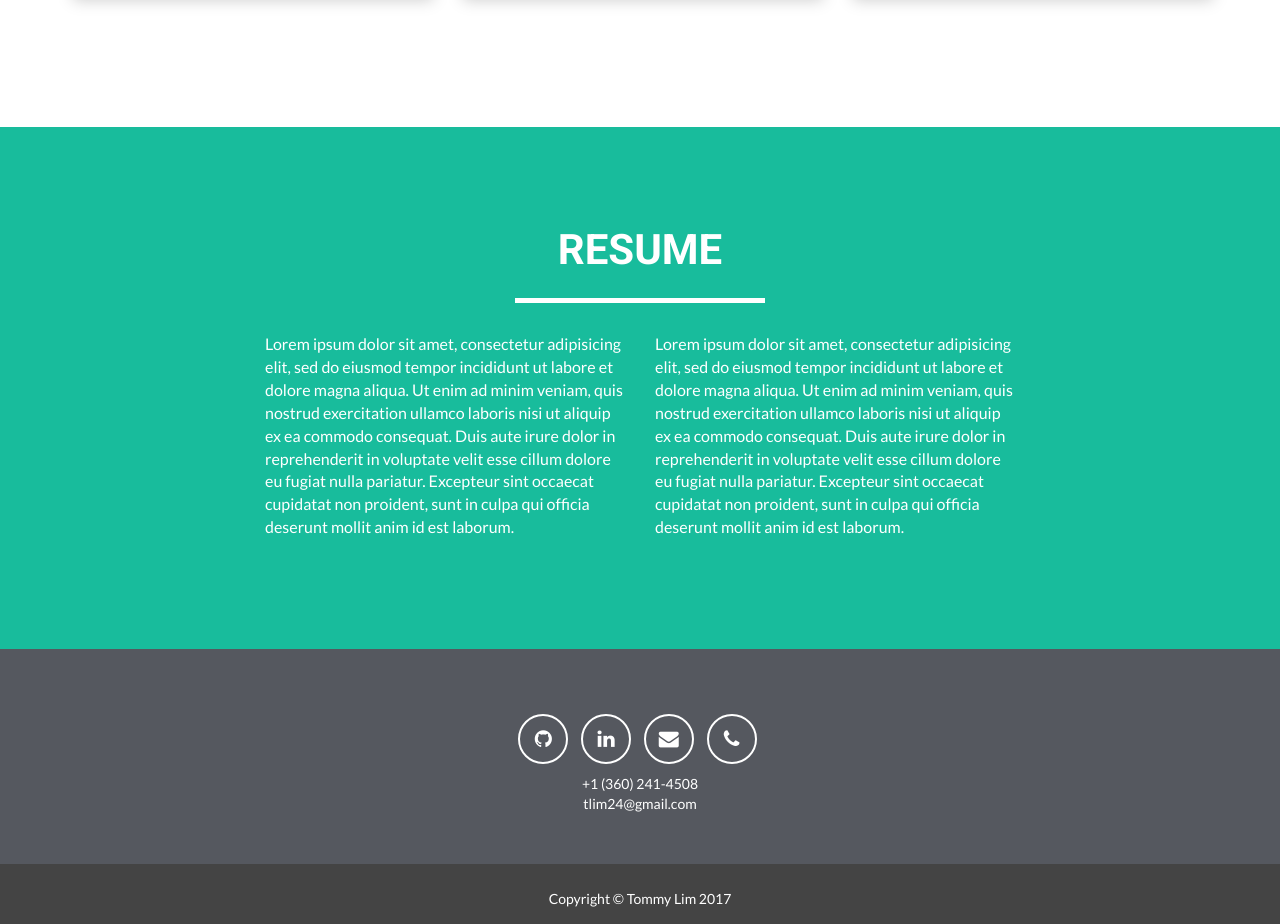
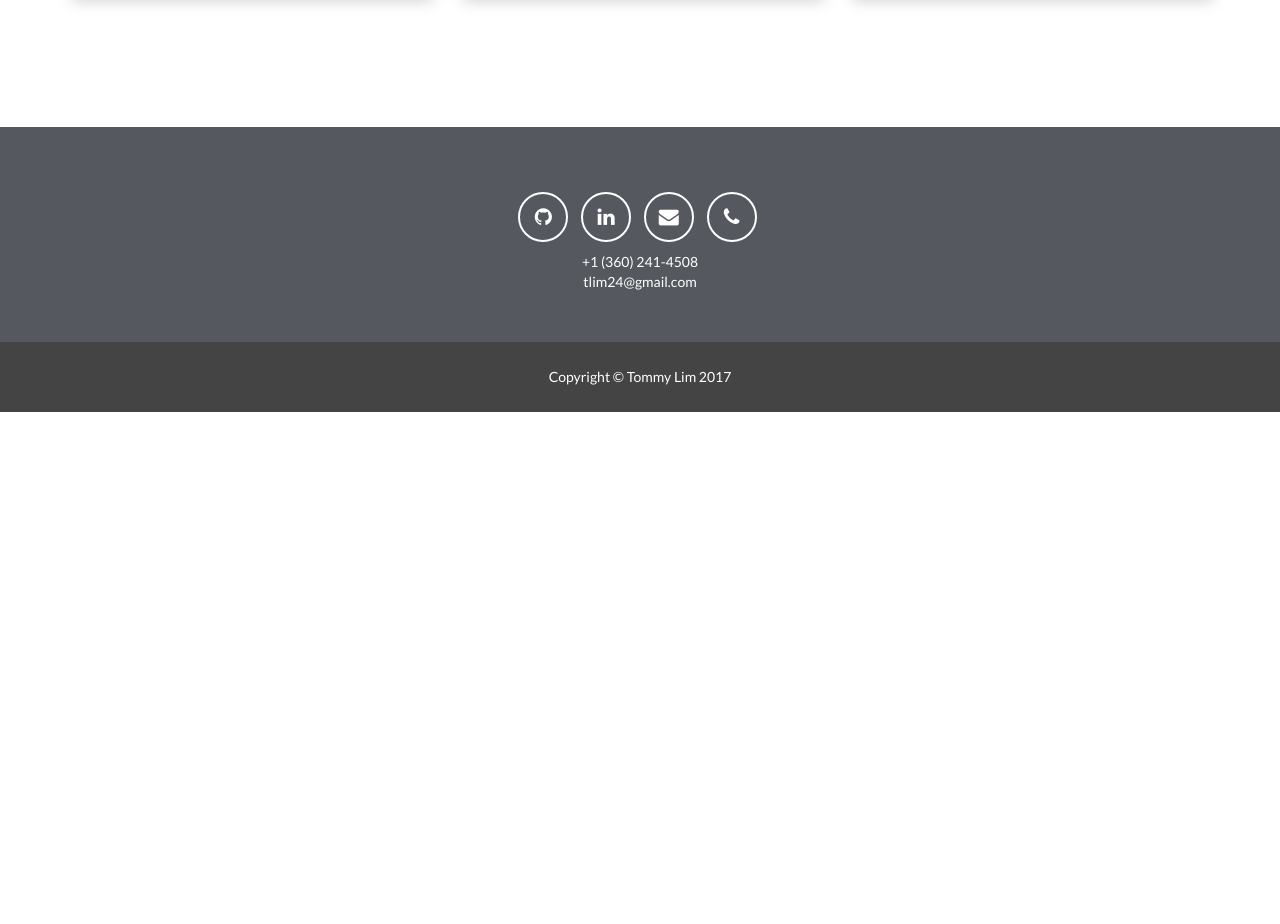
Before and after one commit to Tommy-Lim/tommy-lim.github.io, a plain HTML site: page index.html in a window 1280 px wide. Shown: the part 2124-3048 px from the top of the page. After the commit the page ends 2536 px from the top, so only its background shows below. Drawn offline with nearby package versions, Linux system fonts and the light colour scheme.

Commit message:
added resume

```diff
--- a/index.html
+++ b/index.html
@@ -50,7 +50,7 @@
                         <a href="#portfolio">Portfolio</a>
                     </li>
                     <li class="page-scroll">
-                        <a href="#resume">Resume</a>
+                        <a href="./img/resume-2.pdf">Resume</a>
                     </li>
                     <li class="page-scroll">
                         <a href="#contact">Contact</a>
@@ -203,7 +203,7 @@
     </section>
 
     <!-- Resume Section -->
-    <section class="success" id="resume">
+    <!-- <section class="success" id="resume">
         <div class="container">
             <div class="row">
                 <div class="col-lg-12 text-center">
@@ -212,15 +212,13 @@
                 </div>
             </div>
             <div class="row">
-                <div class="col-lg-4 col-lg-offset-2">
-                    <p>Lorem ipsum dolor sit amet, consectetur adipisicing elit, sed do eiusmod tempor incididunt ut labore et dolore magna aliqua. Ut enim ad minim veniam, quis nostrud exercitation ullamco laboris nisi ut aliquip ex ea commodo consequat. Duis aute irure dolor in reprehenderit in voluptate velit esse cillum dolore eu fugiat nulla pariatur. Excepteur sint occaecat cupidatat non proident, sunt in culpa qui officia deserunt mollit anim id est laborum.</p>
-                </div>
-                <div class="col-lg-4">
-                    <p>Lorem ipsum dolor sit amet, consectetur adipisicing elit, sed do eiusmod tempor incididunt ut labore et dolore magna aliqua. Ut enim ad minim veniam, quis nostrud exercitation ullamco laboris nisi ut aliquip ex ea commodo consequat. Duis aute irure dolor in reprehenderit in voluptate velit esse cillum dolore eu fugiat nulla pariatur. Excepteur sint occaecat cupidatat non proident, sunt in culpa qui officia deserunt mollit anim id est laborum.</p>
+                <div class="col-xs-12">
+                  <img src="./img/resume-2.pdf" />
+                  <a href="./img/resume-2.pdf">Resume</a>
                 </div>
             </div>
         </div>
-    </section>
+    </section> -->
 
     <!-- Footer -->
     <footer class="text-center" id="contact">
@@ -347,7 +345,7 @@
                             <h2>Picky Eater</h2>
                             <hr class="star-primary">
                             <img src="img/portfolio/picky-eater.png" class="img-responsive img-centered" alt="">
-                            <p>General Assembly Hackathon &mdash; "Make someone's life better"</p>
+                            <p>General Assembly Hackathon &mdash; "Making life better"</p>
                             <p>Get recipes from all your favorite sources in one place.  Picky Eater enables users to look up and save recipes from a wide variety of sources. Search for recipes, ingredients, or dietary needs.</p>
                             <ul class="list-inline">
                               <li>
```
Also changed, not shown: 2 other files.
